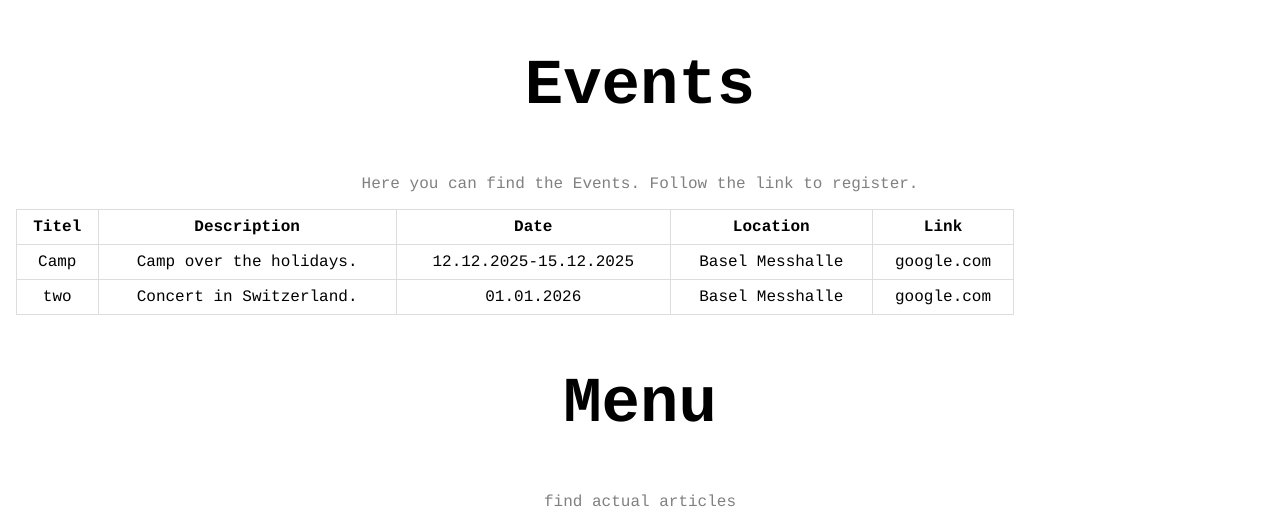
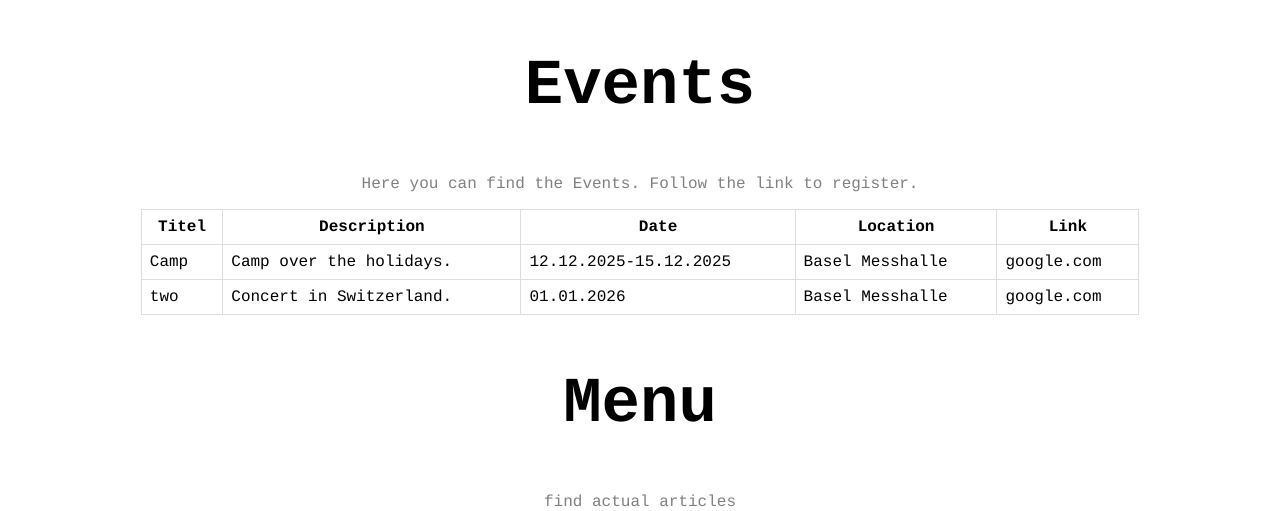
Before and after one commit to fern5-44/nawis.github.io, a plain HTML site: page index.html in a window 1280 px wide. Shown: the part 1434-1945 px from the top of the page. Drawn offline with Linux system fonts and the light colour scheme.

Commit message:
Update index.html

```diff
--- a/index.html
+++ b/index.html
@@ -72,7 +72,6 @@
         }
         td, th {
           border: 1px solid #dddddd;
-          text-align: center;
           padding: 8px;
         }
 /* Links */
@@ -117,6 +116,7 @@
         <p>Here you can find the Events. Follow the link to register.</p>
 
 <!-- Tabelle Event -->
+	    <center>
   <table>
   <tr>
     <th>Titel</th>
@@ -140,6 +140,7 @@
     <td><a href="https://www.google.com/">google.com</a></td>
   </tr>
  </table>
+		    </center>
 
         <h2><a href="menu">Menu</a></h2>
         <p>find actual articles</p>
```
